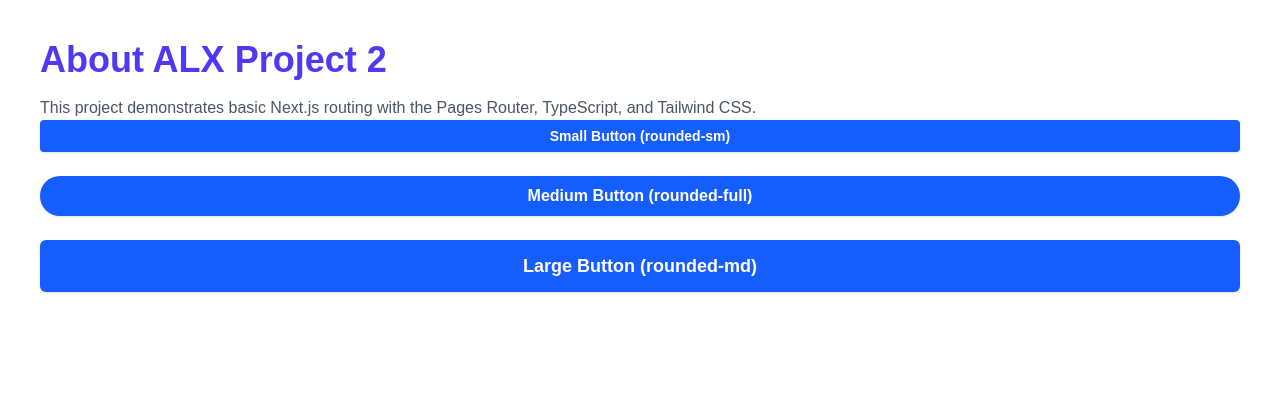
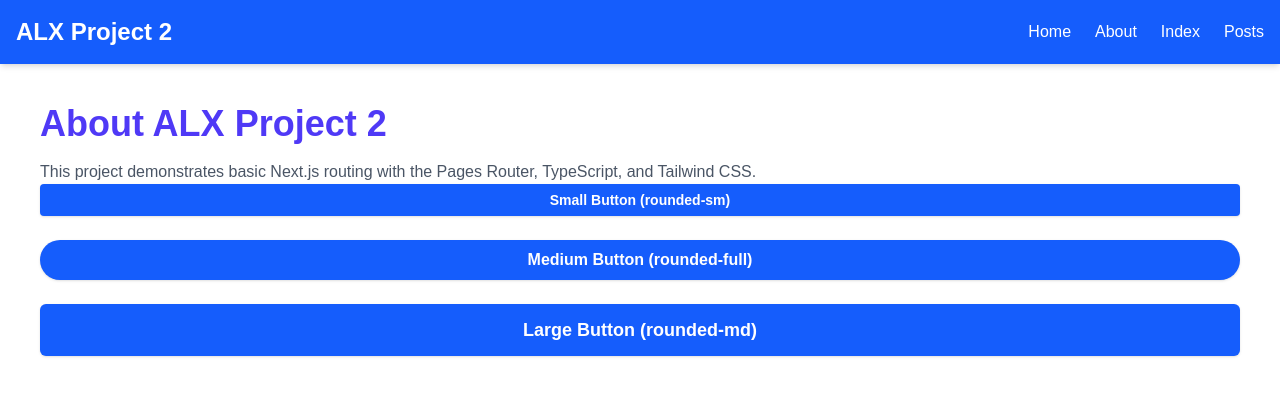
Before and after one commit to benjamin-o-ansah/alx-project-0x02-setup, a Next.js app in the folder alx-project-0x02/: page /about in a window 1280 px wide. Shown: the top 396 px of the page. Built offline with nearby package versions, Linux system fonts and the light colour scheme.

Commit message:
introduced header to all pages

```diff
--- a/alx-project-0x02/pages/about.tsx
+++ b/alx-project-0x02/pages/about.tsx
@@ -3,6 +3,7 @@
 import React from 'react';
 import Head from 'next/head';
 import Button from '@/components/common/Button';
+import Header from '@/components/layout/Header';
 
 const AboutPage: React.FC = () => {
   return (
@@ -10,6 +11,7 @@ const AboutPage: React.FC = () => {
       <Head>
         <title>About Us</title>
       </Head>
+      <Header />
       <main className="p-10">
         <h1 className="text-4xl font-bold text-indigo-600">About ALX Project 2</h1>
         <p className="mt-4 text-gray-600">
```
